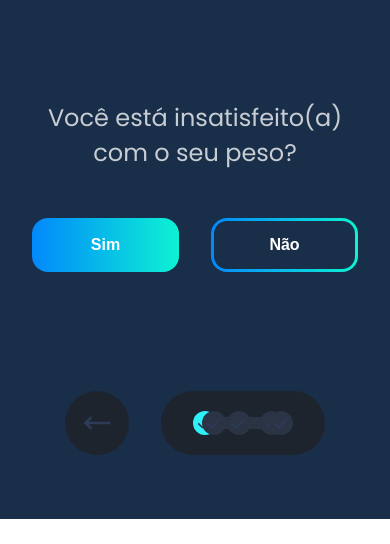
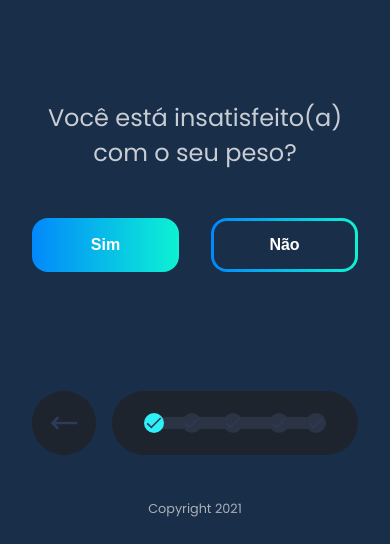
Before and after one commit to andraderafa72/quiz, a plain HTML site: page index.html in a window 390 px wide. Shown: the part 384-928 px from the top of the page. Before the commit the page ends 903 px from the top, so only its background shows below. Drawn offline with Linux system fonts and the light colour scheme.

Commit message:
Responsividade

```diff
--- a/index.html
+++ b/index.html
@@ -76,7 +76,7 @@
             </div>
           </div>
           <div class="question">
-            <p class="pergunta">Acesse nosso conteúdo exclusivo!</p>
+            <p class="pergunta">Muito bem, clique abaixo para ter acesso ao conteudo.</p>
 
             <div class="acessar-agora">
               <a href="https://protocolomacro.com/home/" target="_blank" rel="noreferer">Acessar agora!</a>
@@ -141,6 +141,8 @@
       </div>
 
     </div>
+
+    <span>Copyright 2021</span>
   </section>
 
   <script src="index.js"></script>
--- a/styles.scss
+++ b/styles.scss
@@ -13,6 +13,14 @@
   background: var(--cor-de-background);
   width: 100%;
   font-family: 'Poppins', 'Inter', sans-serif;
+  span{
+    display: inline-block;
+    text-align: center;
+    font-size: .8rem;
+    width: 100%;
+    color: #abafb6;
+    transform: translateY(-1.5rem);
+  }
 
   .content-wrapper{
     max-width: 1080px;
@@ -202,3 +210,57 @@
     }
   }
 }
+
+@media(max-width: 767px){
+  .progresso{
+    width: 100%;
+    gap: 1rem;
+
+    .barra-de-progresso{
+      .circle{
+        width: 1.25rem;
+        height: 1.25rem;
+        svg{
+          width: 1.25rem;
+          height: 1.25rem;
+        }
+
+        &.active{
+          background: var(--cor-dos-botoes);
+        }
+
+        &:nth-child(2){
+          left: 2rem;
+        }
+        &:last-child{
+          right: 2rem;
+        }
+
+        &:nth-child(3){
+          left: calc(25% + .5rem);
+        }
+        &:nth-child(4){
+          left: calc(50% - .75rem);
+        }
+        &:nth-child(5){
+          right: calc(25% + .5rem);
+        }
+      }
+      }
+  }
+}
+
+@media(max-width: 375px){
+  .question{
+    padding: 0 .5rem;
+  }
+  .quiz{
+    .content-wrapper{
+      padding: 4rem 1rem;
+    }
+
+    h1{
+      font-size: 2.2rem;
+    }
+  }
+}
```
Also changed, not shown: styles.css, 1 other file.
